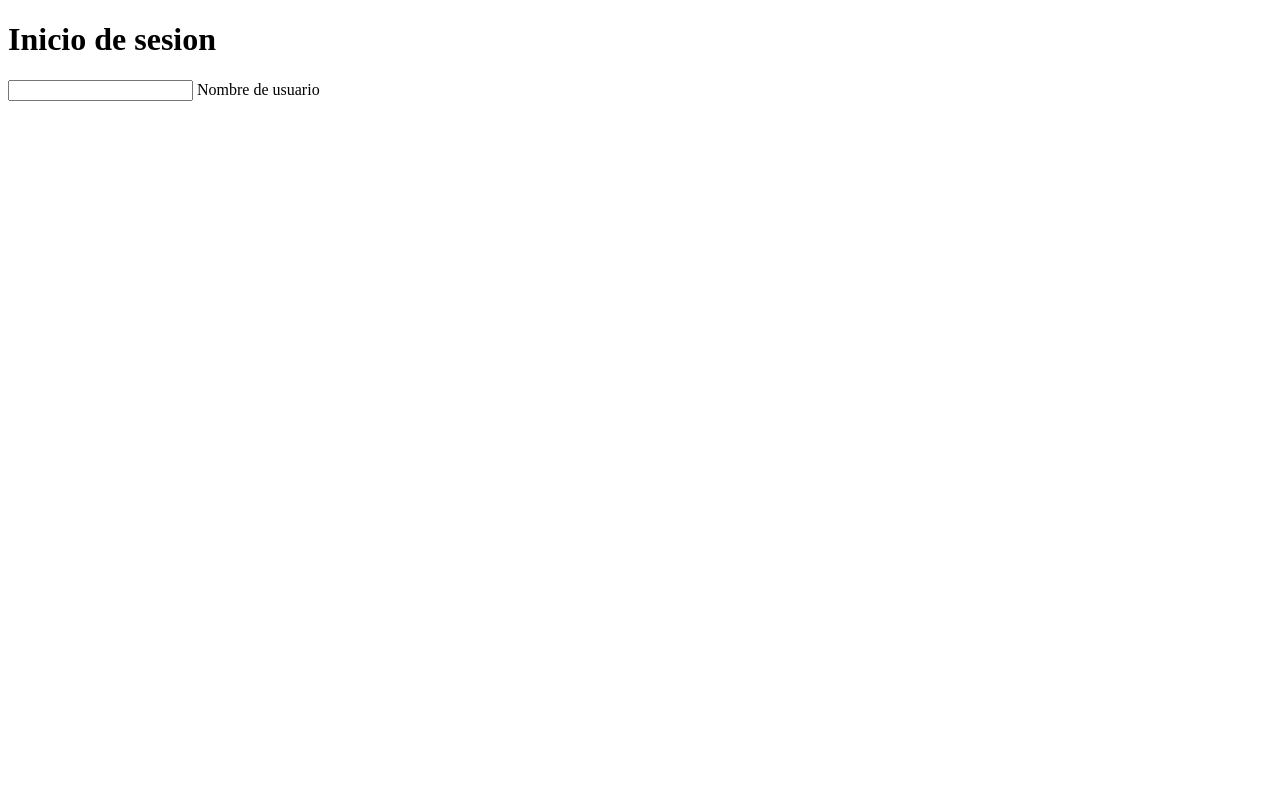
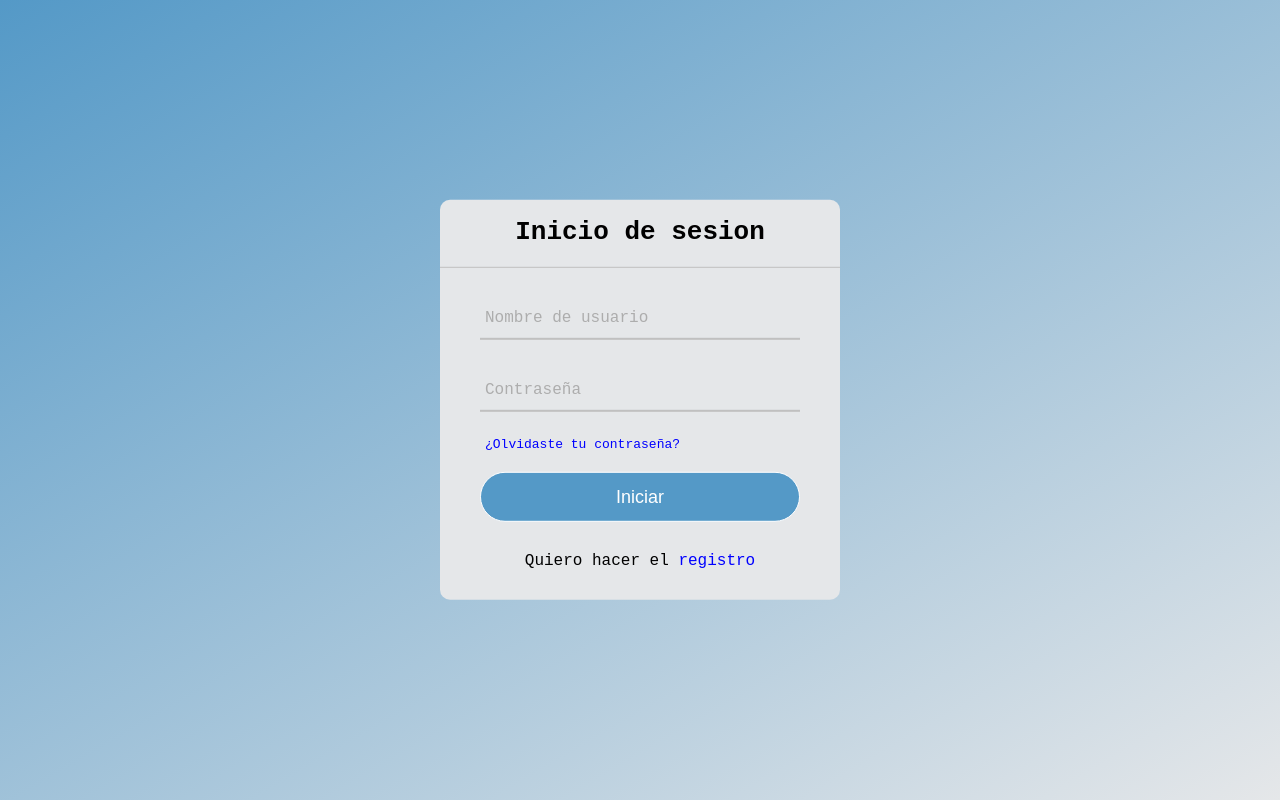
Before and after one commit to Denilson178/repositorio-denilchon, a plain HTML site: page index.html in a window 1280 px wide. Drawn offline with Linux system fonts and the light colour scheme.

Commit message:
Pagina de inicio de sesion

```diff
--- a/estiloInicioSesion.css
+++ b/estiloInicioSesion.css
@@ -0,0 +1,120 @@
+body{
+margin: 0;
+padding: 0;
+font-family: monospace;
+background: linear-gradient(150deg, #5499C7, #E5E7E9);
+height: 100vh;
+}
+
+.formulario{
+position:absolute;
+top: 50%;
+left: 50%;
+transform: translate(-50%, -50%);
+width: 400px;
+background:#E5E7E9;
+border-radius: 10px;
+}
+
+.formulario h1{
+text-align: center;
+padding: 0 0 20px 0;
+border-bottom: 1px solid silver;
+}
+
+.formulario form{
+padding: 0 40px;
+box-sizing: border-box;
+}
+
+form .username{
+position:relative;
+border-bottom: 2px solid silver;
+margin: 30px 0;
+}
+
+.username input{
+width: 100%;
+padding: 0 5px;
+height: 40px;
+font-size: 16px;
+border: none;
+background: none;
+outline: none;
+}
+
+.username label{
+    position: absolute;
+    top: 50%;
+    left: 5px;
+    color: #adadad;
+    transform: translateY(-50%);
+    font-size: 16px;
+    pointer-events: none;
+    transition: .5s;
+}
+
+.username span::before{
+content: '';
+position: absolute;
+top: 40px;
+left: 0;
+width: 0%;
+height: 2px;
+background: #6c3483;
+transition: .5s;
+}
+
+.username input:focus~label,
+.username input:focus~label{
+    top: -5px;
+    color:#6c3483;
+}
+
+.username input:focus~span::before,
+.username input:focus~span::before{
+    width: 100%;
+}
+
+.recordar{
+    margin: -5px 0 20px 5px;
+    color: blue;
+    cursor: pointer;
+}
+
+.recordar:hover{
+    text-decoration: underline;
+}
+
+input[type="submit"]{
+    width: 100%;
+    height: 50px;
+    border: 1px solid;
+    background: #5499C7;
+    border-radius: 25px;
+    font-size: 18px;
+    color: white;
+    cursor: pointer;
+    outline: none;
+}
+
+input[type="submit"]:hover{
+    border-color: #5499C7;
+    transition: .5s;
+}
+
+.registrarse{
+    margin: 30px 0;
+    text-align: center;
+    font-size: 16px;
+    color: black;
+}
+
+.registrarse a{
+    color: blue;
+    text-decoration: none;
+}
+
+.registrarse a:hover{
+    text-decoration: underline;
+}
--- a/index.html
+++ b/index.html
@@ -15,6 +15,15 @@
             <input type="text"required>
             <label>Nombre de usuario</label>
         </div>
+        <div class="username">
+            <input type = "password" required>
+            <label>Contraseña</label>
+        </div>
+        <div class="recordar">¿Olvidaste tu contraseña?</div>
+        <input type="submit" value="Iniciar">
+        <div class="registrarse">
+            Quiero hacer el <a href="#">registro</a>
+        </div>
     </form>
  </div>
 </body>
```
